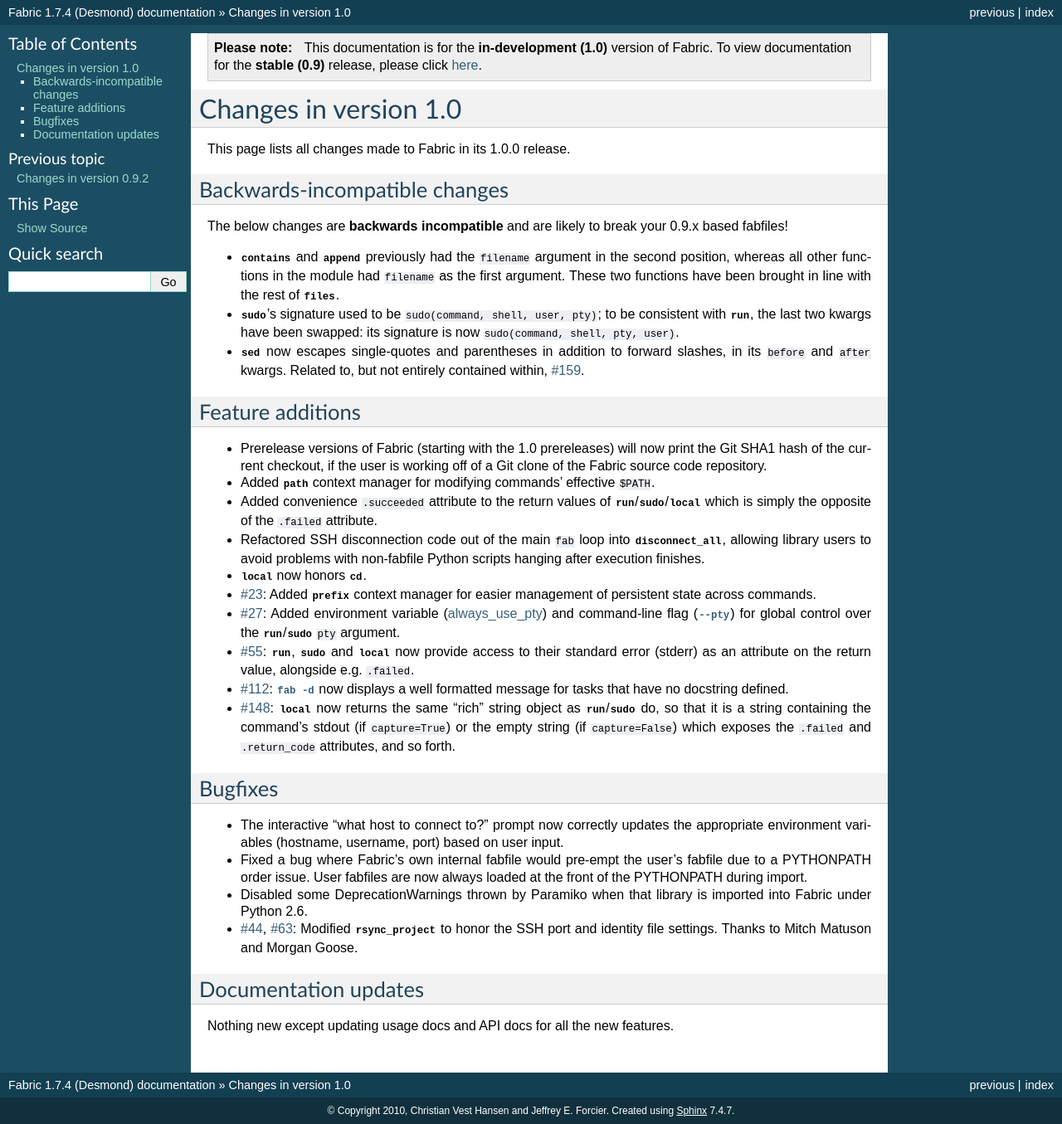
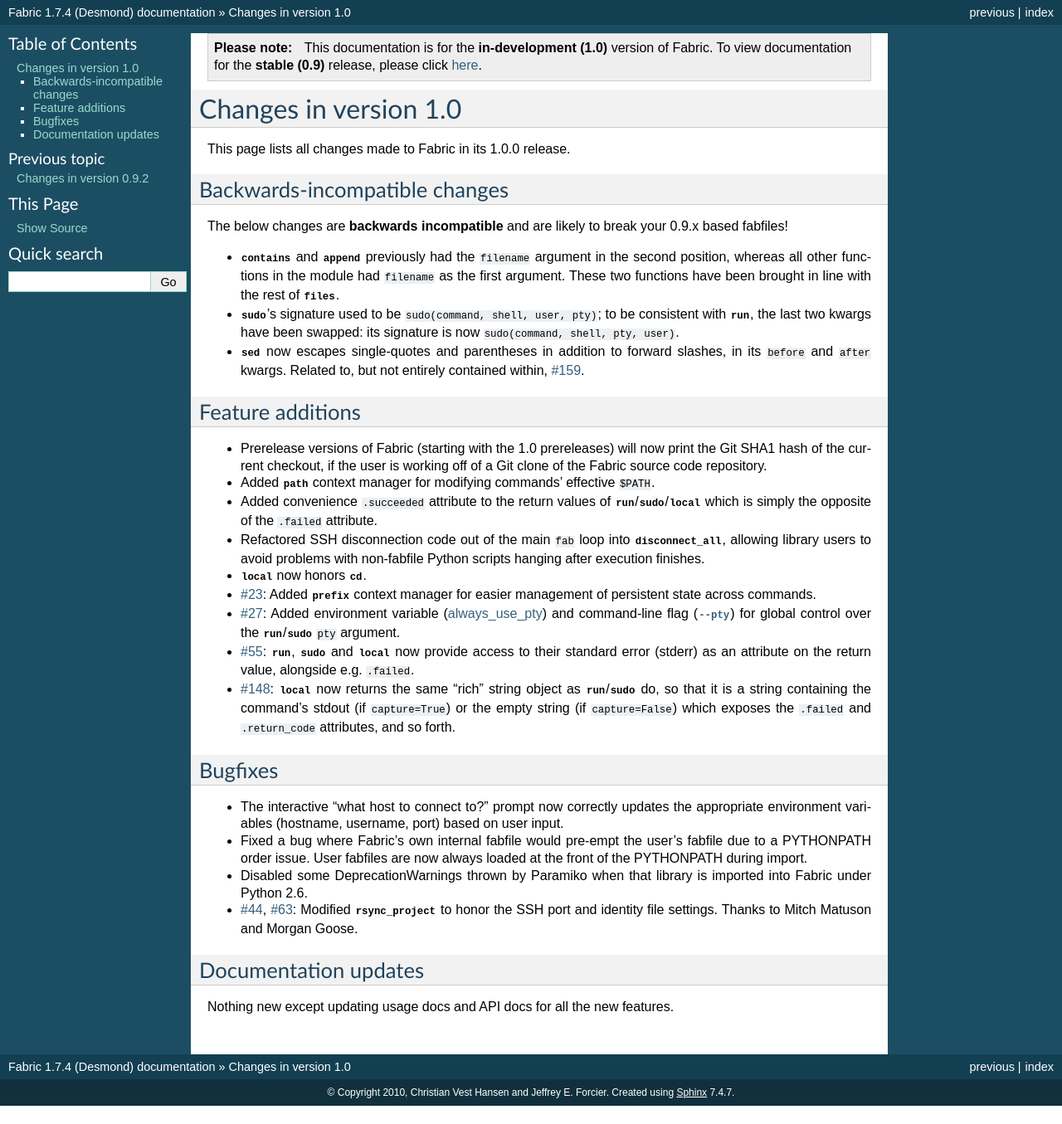
Before and after one commit to fabric/fabric, a Sphinx documentation site: the page built from docs/changes/1.0.rst, in a window 1280 px wide. Shown: the whole page at 83% size. Built offline with Sphinx 7.4.7, drawn with Linux system fonts in a browser that asks for light colours; after the commit the page ends 1333 px from its top, so only the background shows below that.

Commit message:
Remove inaccurate/outdated changelog entry

```diff
--- a/docs/changes/1.0.rst
+++ b/docs/changes/1.0.rst
@@ -46,8 +46,6 @@
 * :issue:`55`: `~fabric.operations.run`, `~fabric.operations.sudo` and
   `~fabric.operations.local` now provide access to their standard error
   (stderr) as an attribute on the return value, alongside e.g. ``.failed``.
-* :issue:`112`: :option:`fab -d <-d>` now displays a well formatted message for
-  tasks that have no docstring defined.
 * :issue:`148`: `~fabric.operations.local` now returns the same "rich" string
   object as `~fabric.operations.run`/`~fabric.operations.sudo` do, so that it
   is a string containing the command's stdout (if ``capture=True``) or the
```
